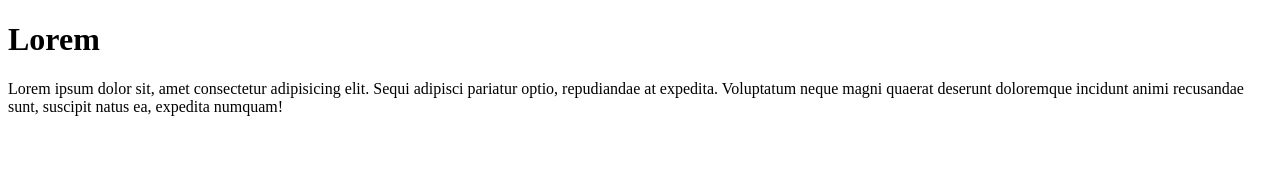
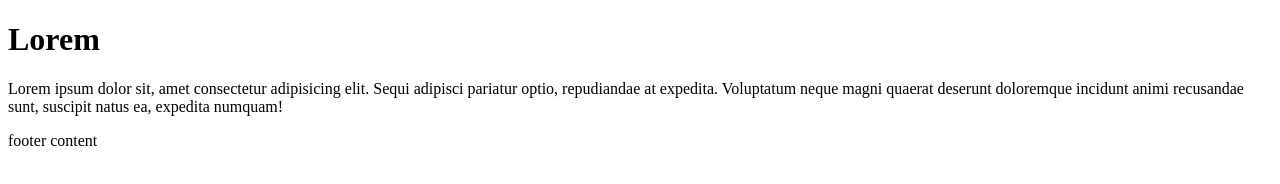
Before and after one commit to marcibiro/test-branching-2, a plain HTML site: page index.html in a window 1280 px wide. Drawn offline with Linux system fonts and the light colour scheme.

Commit message:
Create footer

```diff
--- a/index.html
+++ b/index.html
@@ -9,5 +9,10 @@
 <body>
     <h1>Lorem</h1>
     <p>Lorem ipsum dolor sit, amet consectetur adipisicing elit. Sequi adipisci pariatur optio, repudiandae at expedita. Voluptatum neque magni quaerat deserunt doloremque incidunt animi recusandae sunt, suscipit natus ea, expedita numquam!</p>
+
+    <footer>
+        <p>footer content</p>
+    </footer>
 </body>
+
 </html>
```
